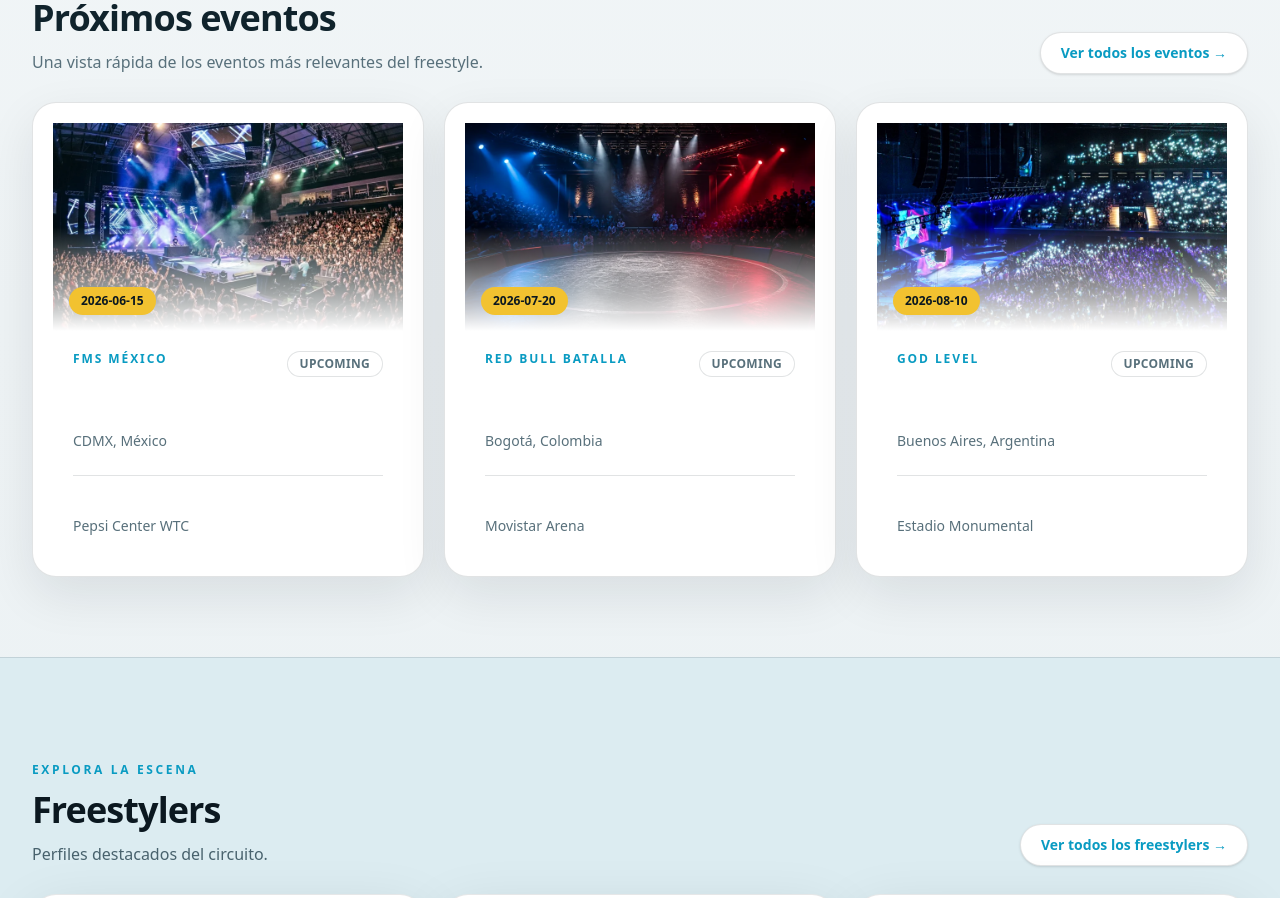
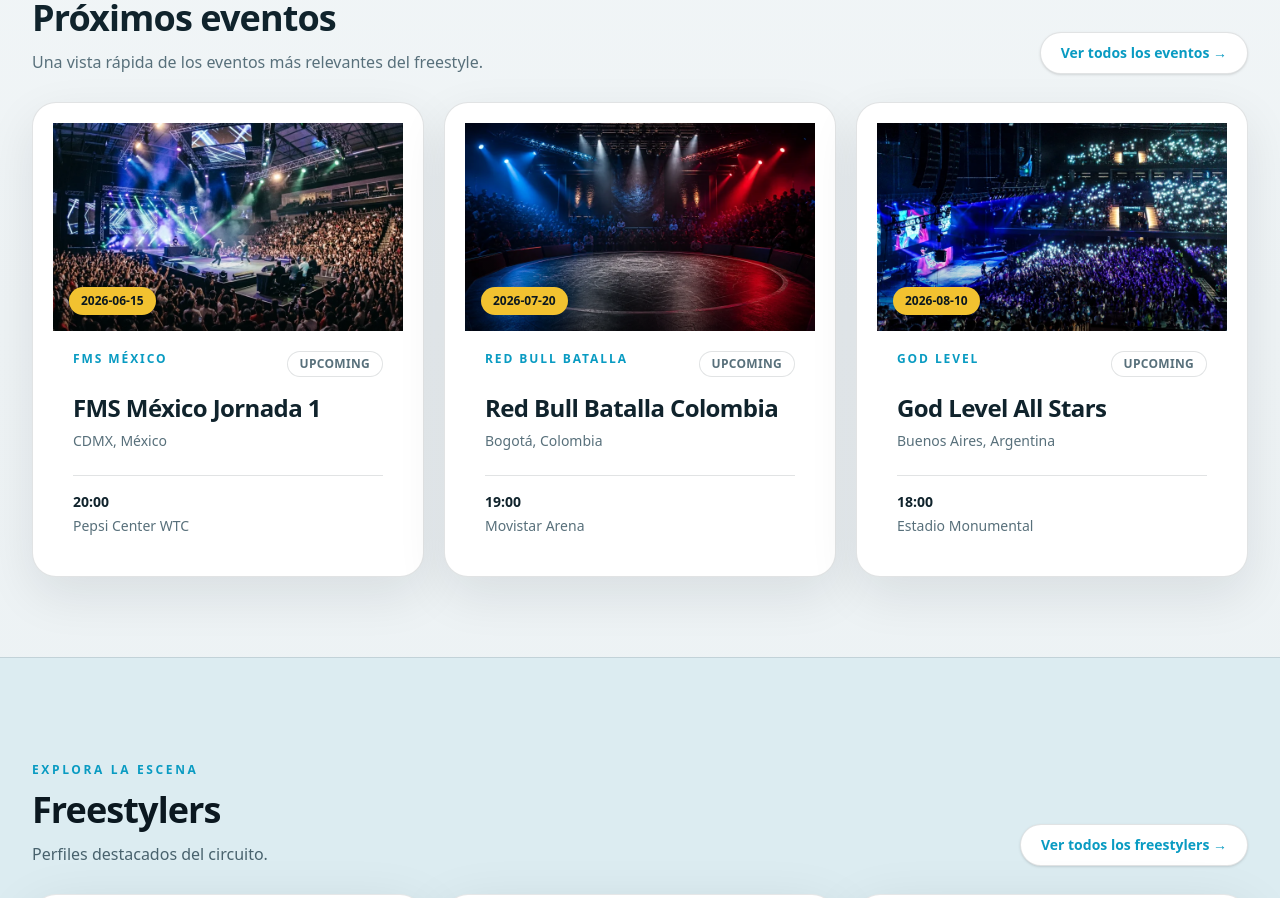
Before and after one commit to asGerath/freestylett, a Next.js app: page / in a window 1280 px wide. Shown: the part 1080-1978 px from the top of the page. Built offline with nearby package versions, Linux system fonts and the light colour scheme.

Commit message:
style(events): adapt cards to light surfaces

```diff
--- a/src/features/events/components/EventCard.tsx
+++ b/src/features/events/components/EventCard.tsx
@@ -16,7 +16,7 @@
     >
       <Card className="p-0">
         {event.posterUrl && (
-          <div className="relative overflow-hidden bg-[var(--color-surface-raised)]">
+          <div className="relative overflow-hidden bg-[var(--color-surface-soft)]">
             <Image
               src={event.posterUrl}
               alt={event.title}
@@ -24,7 +24,7 @@
               height={400}
               className="h-52 w-full object-cover transition duration-500 group-hover:scale-105"
             />
-            <div className="absolute inset-0 bg-gradient-to-t from-[var(--color-surface)] via-transparent to-transparent" />
+            <div className="absolute inset-x-0 bottom-0 h-20 bg-gradient-to-t from-black/45 to-transparent" />
             <span className="absolute bottom-4 left-4 rounded-full bg-[var(--color-accent)] px-3 py-1.5 text-xs font-black text-[var(--color-text-dark)]">
               {event.date}
             </span>
@@ -39,7 +39,7 @@
             <Badge variant="muted">{event.status}</Badge>
           </div>
 
-          <h3 className="mt-4 text-2xl font-black leading-tight tracking-tight text-white">
+          <h3 className="mt-4 text-2xl font-black leading-tight tracking-tight text-[var(--color-text)]">
             {event.title}
           </h3>
 
@@ -48,7 +48,9 @@
           </p>
 
           <div className="mt-6 border-t border-[var(--color-border)] pt-4">
-            <p className="text-sm font-semibold text-white">{event.time}</p>
+            <p className="text-sm font-semibold text-[var(--color-text)]">
+              {event.time}
+            </p>
             <p className="mt-1 text-sm text-[var(--color-muted)]">
               {event.venue}
             </p>
```
